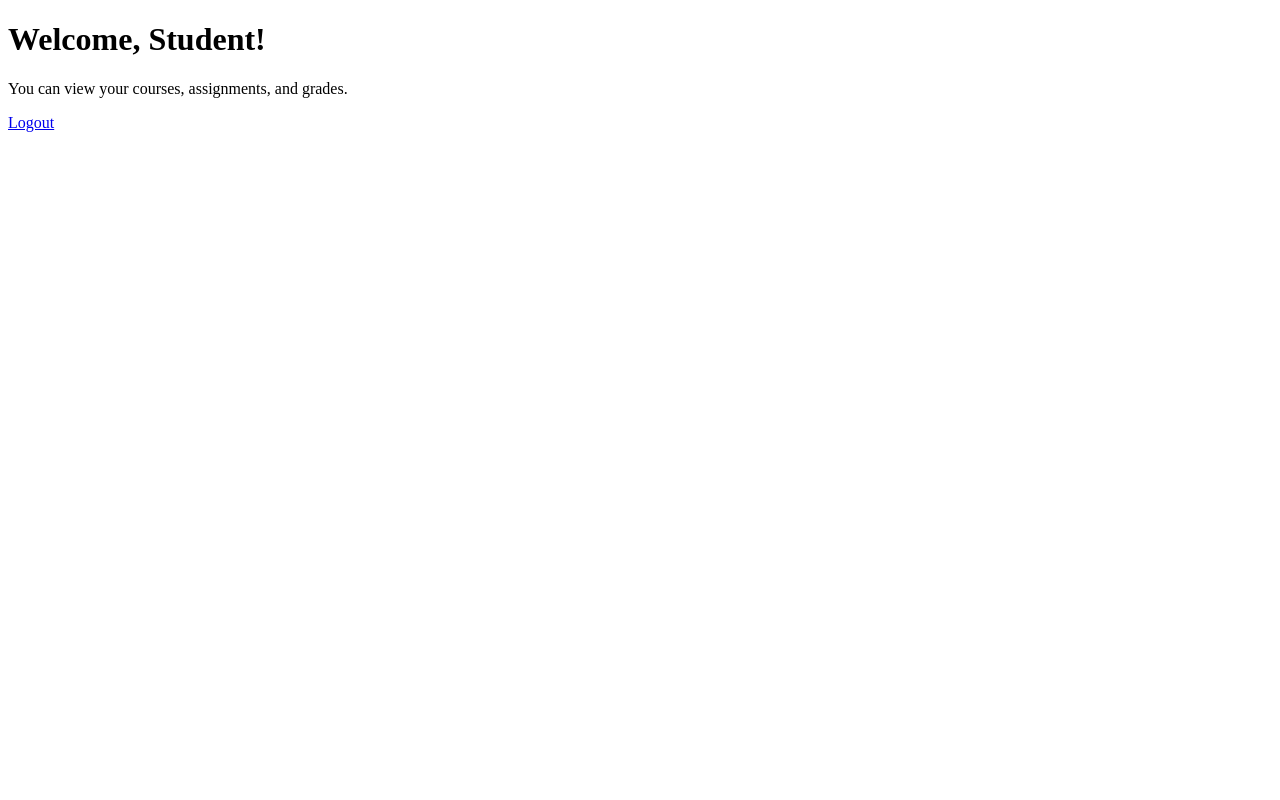
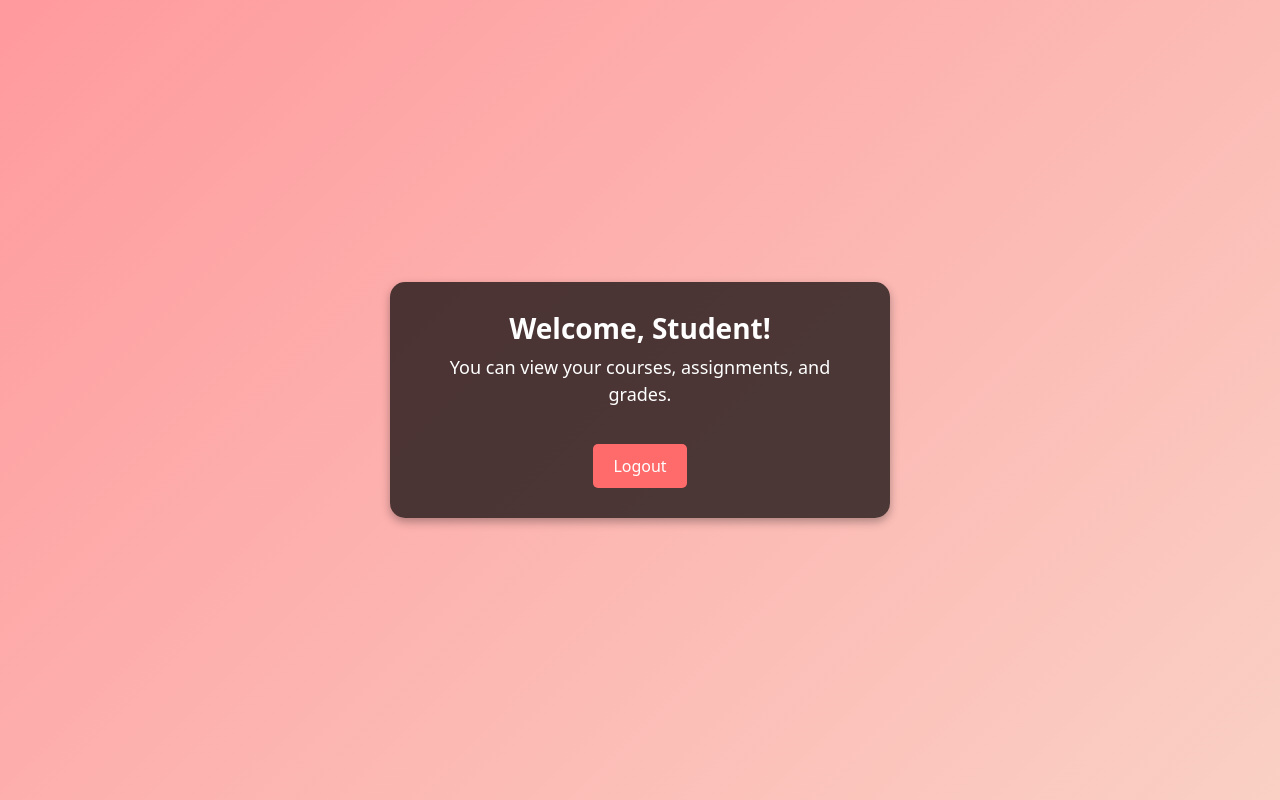
Before and after one commit to FreeLanceNexus99/College_Management_System, a Django app: page /students/dashboard/ in a window 1280 px wide. Run offline with Django 5.2, Linux system fonts and the light colour scheme.

Commit message:
student-dashboard setup

```diff
--- a/students/templates/students/dashboard.html
+++ b/students/templates/students/dashboard.html
@@ -1,11 +1,54 @@
 <!DOCTYPE html>
 <html lang="en">
 <head>
+    <meta charset="UTF-8">
+    <meta name="viewport" content="width=device-width, initial-scale=1">
     <title>Student Dashboard</title>
+    <link href="https://cdn.jsdelivr.net/npm/bootstrap@5.3.0/dist/css/bootstrap.min.css" rel="stylesheet">
+    <style>
+        body {
+            background: linear-gradient(135deg, #ff9a9e, #fad0c4);
+            height: 100vh;
+            display: flex;
+            justify-content: center;
+            align-items: center;
+            color: #fff;
+        }
+        .dashboard-container {
+            max-width: 500px;
+            background: rgba(0, 0, 0, 0.7);
+            padding: 30px;
+            border-radius: 15px;
+            text-align: center;
+            box-shadow: 0 4px 10px rgba(0, 0, 0, 0.3);
+        }
+        .dashboard-container h1 {
+            font-size: 28px;
+            font-weight: bold;
+        }
+        .dashboard-container p {
+            font-size: 18px;
+        }
+        .logout-btn {
+            background: #ff6b6b;
+            color: white;
+            padding: 10px 20px;
+            text-decoration: none;
+            border-radius: 5px;
+            display: inline-block;
+            margin-top: 20px;
+        }
+        .logout-btn:hover {
+            background: #ff4f4f;
+        }
+    </style>
 </head>
 <body>
-    <h1>Welcome, Student!</h1>
-    <p>You can view your courses, assignments, and grades.</p>
-    <a href="/logout/">Logout</a>
+    <div class="dashboard-container">
+        <h1>Welcome, Student!</h1>
+        <p>You can view your courses, assignments, and grades.</p>
+        <a href="/logout/" class="logout-btn">Logout</a>
+    </div>
+    <script src="https://cdn.jsdelivr.net/npm/bootstrap@5.3.0/dist/js/bootstrap.bundle.min.js"></script>
 </body>
 </html>
```
